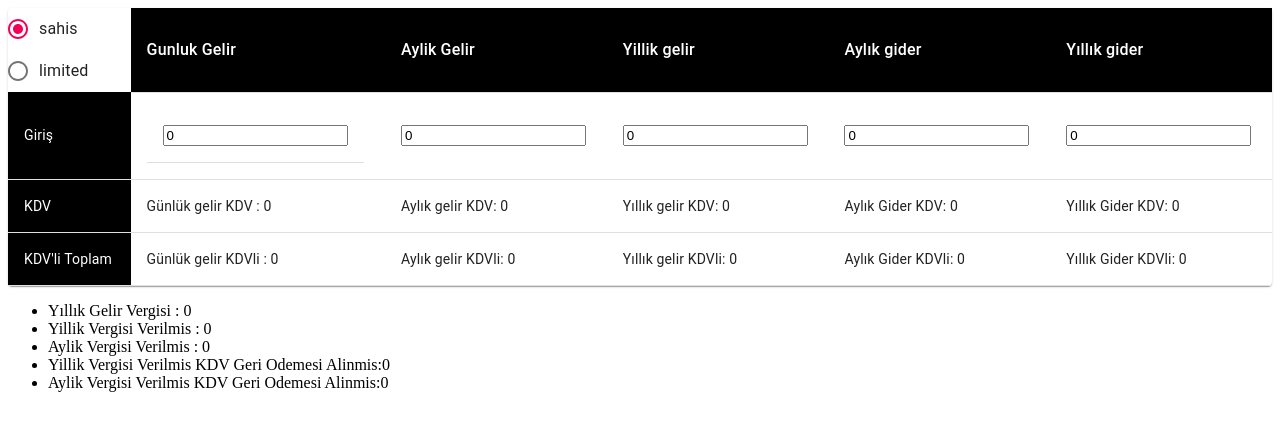
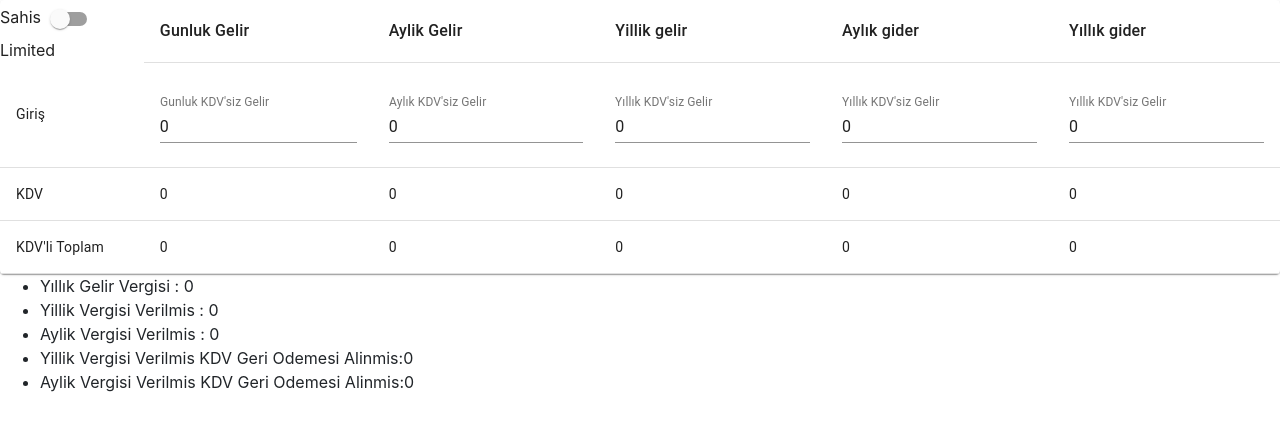
Before and after one commit to yusufunlu/Tax-Calculator-Turkey-Reactjs, a React (Create React App) app: page / in a window 1280 px wide. Shown: the top 430 px of the page. Built offline with nearby package versions, Linux system fonts and the light colour scheme.

Commit message:
used switch

```diff
--- a/package.json
+++ b/package.json
@@ -5,7 +5,9 @@
   "dependencies": {
     "@material-ui/core": "^4.5.1",
     "@material-ui/styles": "^4.5.0",
+    "bootstrap": "^4.3.1",
     "react": "^16.10.2",
+    "react-bootstrap": "^1.0.0-beta.14",
     "react-dom": "^16.10.2",
     "react-markdown": "^4.2.2",
     "react-scripts": "3.2.0",
--- a/src/components/VergiForm.js
+++ b/src/components/VergiForm.js
@@ -14,6 +14,8 @@ import FormHelperText from '@material-ui/core/FormHelperText';
 import FormControlLabel from '@material-ui/core/FormControlLabel';
 import FormControl from '@material-ui/core/FormControl';
 import FormLabel from '@material-ui/core/FormLabel';
+import 'bootstrap/dist/css/bootstrap.min.css';
+import Switch from '@material-ui/core/Switch';
 
 const useStyles = makeStyles({
   root: {
@@ -29,13 +31,9 @@ const useStyles = makeStyles({
 const StyledTableCell = withStyles(theme => ({
   head: {
     fontSize: 16,
-    backgroundColor: theme.palette.common.black,
-    color: theme.palette.common.white,
   },
   body: {
     fontSize: 14,
-    backgroundColor: theme.palette.common.black,
-    color: theme.palette.common.white,
   },
 }))(TableCell);
 
@@ -103,12 +101,15 @@ class VergiForm extends Component {
     this.handleFirmaTipi = this.handleFirmaTipi.bind(this);
   }
 
-  handleFirmaTipi(event) {
-    this.setState({firmaTipi: event.target.value},
-      async () => {
-        this.gelirKDVHesapla();
-        this.gelirVergisiHesapla();
-      });
+  handleFirmaTipi(tip) {
+    if(tip != this.state.firmaTipi) {
+      this.setState({firmaTipi: tip},
+        async () => {
+          this.gelirKDVHesapla();
+          this.gelirVergisiHesapla();
+        });
+    }
+
   }
   gelirVergisiHesapla() {
     if(this.state.firmaTipi == 'sahis') {
@@ -225,30 +226,22 @@ class VergiForm extends Component {
     });
   }
 
-  componentDidUpdate(prevProps, prevState) {
-    // only update chart if the data has changed
-  }
-
-  handleChange = event => {
-    this.setValue(event.target.value);
-  };
-
   render() {
     const { classes } = this.props;
-
-
     return (
       <div>
-
       <Paper className={classes.root}>
       <Table className={classes.table} aria-label="simple table">
       <TableHead>
           <TableRow>
-          <RadioGroup aria-label="gender" name="gender1"
-            value={this.state.firmaTipi} onChange={this.handleFirmaTipi}>
-            <FormControlLabel value="sahis" control={<Radio />} label="sahis" />
-            <FormControlLabel value="limited" control={<Radio />} label="limited" />
-          </RadioGroup>
+          Sahis
+          <Switch
+          checked={this.state.firmaTipi =="limited"}
+          onChange={this.handleFirmaTipi("sahis")}
+          value={this.state.firmaTipi}
+          inputProps={{ 'aria-label': 'primary checkbox' }}
+          />
+          Limited
             <StyledTableCell>
               Gunluk Gelir
             </StyledTableCell>
@@ -270,30 +263,59 @@ class VergiForm extends Component {
           <TableRow>
             <StyledTableCell>Giriş</StyledTableCell>
             <TableCell>
-            {/* <TextField
+            <TextField
               id="standard-name"
-              label="Gunluk Gelir"
+              label="Gunluk KDV'siz Gelir"
               className={classes.textField}
               type="number"
-              defaultValue ="0"
+              value ={this.state.gelirKdvsizGunluk}
               onChange={this.handleChangeGelirGunluk}
               margin="normal"
-            /> */}
-            <TableCell >
-              <input type="number" value={this.state.gelirKdvsizGunluk} onChange={this.handleChangeGelirGunluk}/>
+            />
             </TableCell>
+            <TableCell>
+            <TextField
+              id="standard-name"
+              label="Aylık KDV'siz Gelir"
+              className={classes.textField}
+              type="number"
+              value ={this.state.gelirKdvsizAylik}
+              onChange={this.handleChangeGelirAylik}
+              margin="normal"
+            />
             </TableCell>
-            <TableCell >
-              <input type="number" value={this.state.gelirKdvsizAylik} onChange={this.handleChangeGelirAylik}/>
+            <TableCell>
+            <TextField
+              id="standard-name"
+              label="Yıllık KDV'siz Gelir"
+              className={classes.textField}
+              type="number"
+              value ={this.state.gelirKdvsizYillik}
+              onChange={this.handleChangeGelirYillik}
+              margin="normal"
+            />
             </TableCell>
-            <TableCell >
-              <input type="number" value={this.state.gelirKdvsizYillik} onChange={this.handleChangeGelirYillik} />
+            <TableCell>
+            <TextField
+              id="standard-name"
+              label="Yıllık KDV'siz Gelir"
+              className={classes.textField}
+              type="number"
+              value ={this.state.giderKdvsizAylik}
+              onChange={this.handleChangeGiderAylik}
+              margin="normal"
+            />
             </TableCell>
-            <TableCell >
-              <input type="number" value={this.state.giderKdvsizAylik} onChange={this.handleChangeGiderAylik} />
-            </TableCell>
-            <TableCell >
-              <input type="number" value={this.state.giderKdvsizYillik} onChange={this.handleChangeGiderYillik} />
+            <TableCell>
+            <TextField
+              id="standard-name"
+              label="Yıllık KDV'siz Gelir"
+              className={classes.textField}
+              type="number"
+              value ={this.state.giderKdvsizYillik}
+              onChange={this.handleChangeGiderYillik}
+              margin="normal"
+            />
             </TableCell>
           </TableRow>
         </TableBody>
@@ -301,42 +323,42 @@ class VergiForm extends Component {
           <TableRow>
           <StyledTableCell>KDV</StyledTableCell>
             <TableCell>
-              Günlük gelir KDV : {this.state.gelirKdvGunluk}
+              {this.state.gelirKdvGunluk}
             </TableCell>
             <TableCell >
-              Aylık gelir KDV: {this.state.gelirKdvAylik}
+              {this.state.gelirKdvAylik}
             </TableCell>
             <TableCell >
-              Yıllık gelir KDV: {this.state.gelirKdvYillik}
+              {this.state.gelirKdvYillik}
             </TableCell>
             <TableCell >
-              Aylık Gider KDV: {this.state.giderKdvAylik}
+              {this.state.giderKdvAylik}
             </TableCell>
             <TableCell >
-              Yıllık Gider KDV: {this.state.giderKdvYillik}
+              {this.state.giderKdvYillik}
             </TableCell>
           </TableRow>
           <TableRow>
           <StyledTableCell>KDV'li Toplam</StyledTableCell>
             <TableCell>
-              Günlük gelir KDVli : {this.state.gelirKdvliGunluk}
+              {this.state.gelirKdvliGunluk}
             </TableCell>
             <TableCell >
-              Aylık gelir KDVli: {this.state.gelirKdvliAylik}
+              {this.state.gelirKdvliAylik}
             </TableCell>
             <TableCell >
-              Yıllık gelir KDVli: {this.state.gelirKdvliYillik}
+              {this.state.gelirKdvliYillik}
             </TableCell>
             <TableCell >
-              Aylık Gider KDVli: {this.state.giderKdvliAylik}
+              {this.state.giderKdvliAylik}
             </TableCell>
             <TableCell >
-              Yıllık Gider KDVli: {this.state.giderKdvliYillik}
+              {this.state.giderKdvliYillik}
             </TableCell>
           </TableRow>
         </TableBody>
       </Table>
-    </Paper>
+      </Paper>
     <ul>
       <li>
         Yıllık Gelir Vergisi : {this.state.gelirVergisiYillik}
```
Also changed, not shown: 1 other file (tests, documents, lock files or other folders).
